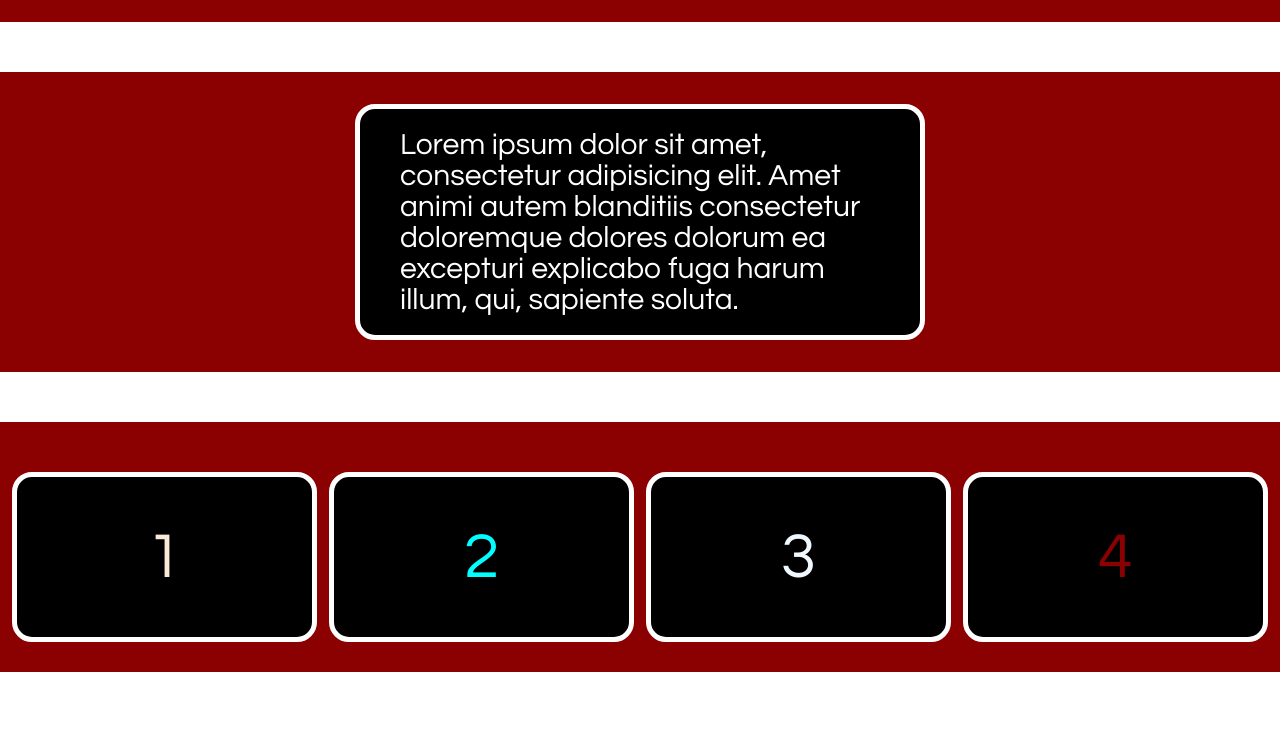
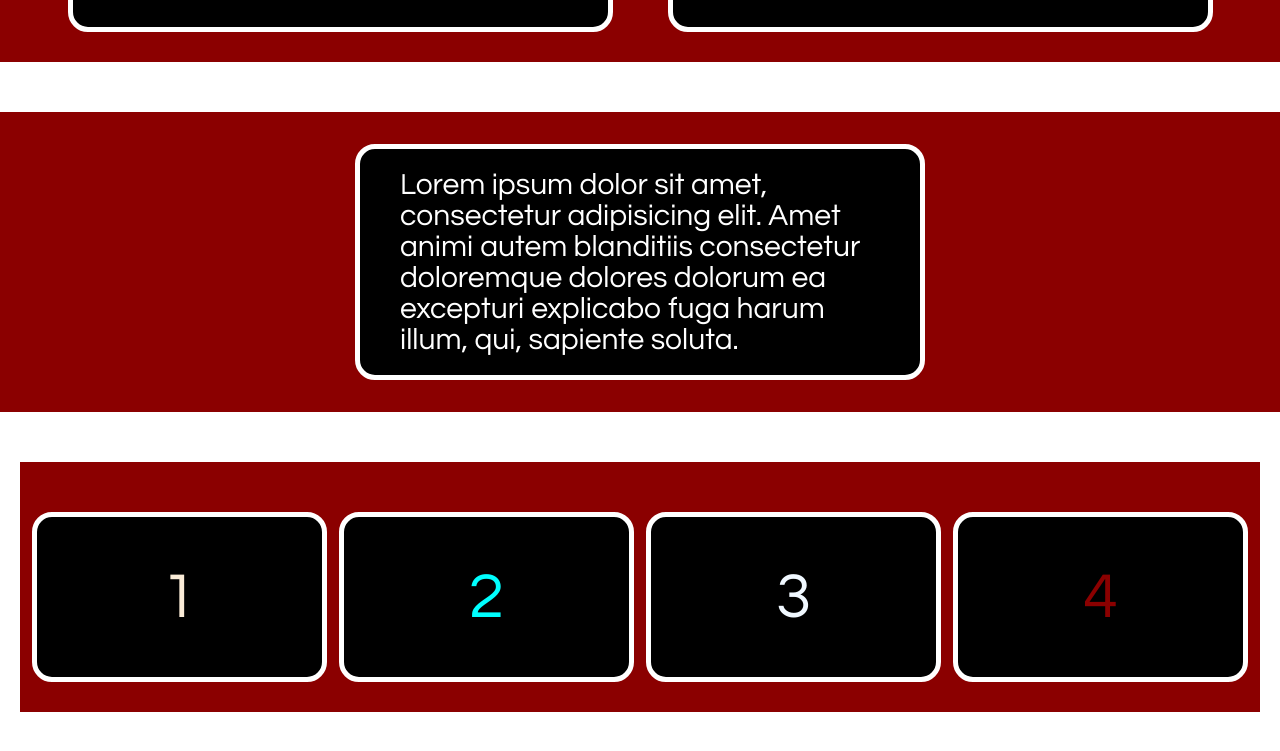
Before and after one commit to Charles-Muia/Class_R_eMobilis, a plain HTML site: page ClassR_3.html in a window 1280 px wide. Shown: the part 261-1012 px from the top of the page. Before the commit the page ends 933 px from the top, so only its background shows below. Drawn offline with Linux system fonts and the light colour scheme; a web font is replaced by a local one.

Commit message:
Second Commit

```diff
--- a/ClassR_3.html
+++ b/ClassR_3.html
@@ -12,6 +12,7 @@
     <style>
         .First {
             display: flex;
+            margin-top: 40px;
             justify-content: space-around;
             background: darkred;
             color: azure;
@@ -104,7 +105,7 @@
 
         .container {
             display: flex;
-            margin-top: 50px;
+            margin: 50px 20px; /*means 50px space from the top and bottom, 20px space right and left*/
             justify-content: space-evenly;
             padding-top: 50px;
             padding-bottom: 30px;
```
